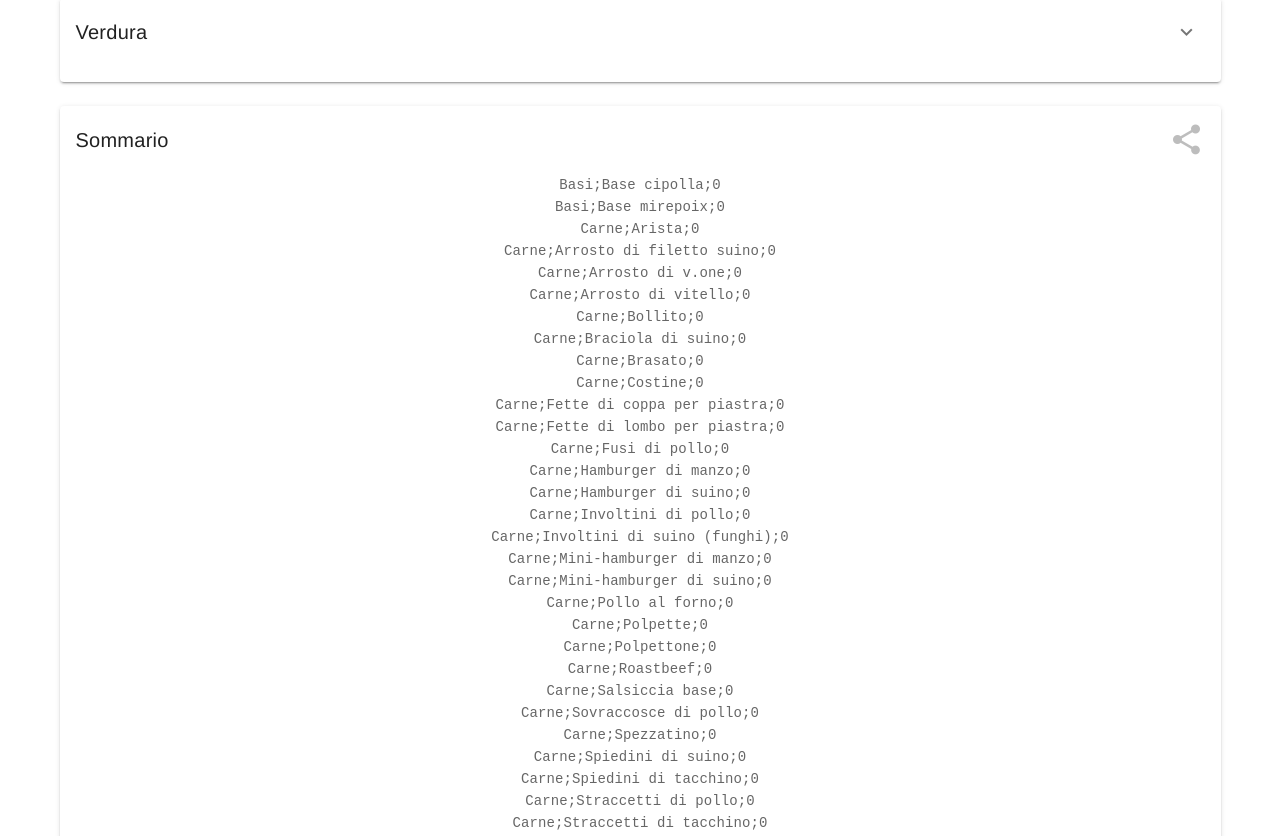
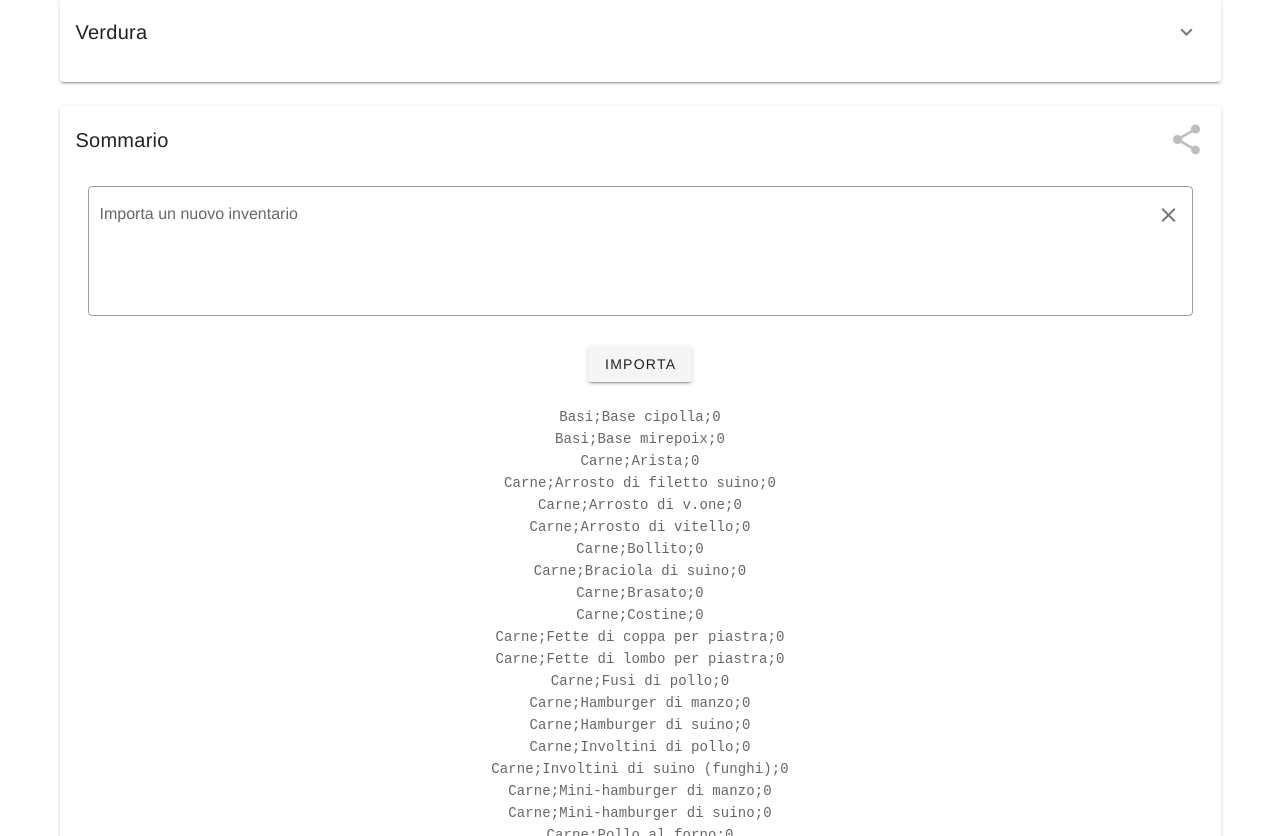
Before and after one commit to vitalegi/warehouse-inventory, a Vue app: page / in a window 1280 px wide. Shown: the part 844-1680 px from the top of the page. Built offline with nearby package versions, Linux system fonts and the light colour scheme; a small style sheet from the web is missing.

Commit message:
import feature

```diff
--- a/src/components/SummaryInventory.vue
+++ b/src/components/SummaryInventory.vue
@@ -8,7 +8,39 @@
       </v-btn>
     </v-card-title>
     <v-card-text>
-      <pre>{{ formatItems() }}</pre>
+      <v-container>
+        <v-row>
+          <v-col cols="12">
+            <v-textarea
+              v-model="newInventory"
+              label="Importa un nuovo inventario"
+              auto-grow
+              outlined
+              append-icon="mdi-close"
+              @click:append="newInventory = ''"
+            ></v-textarea>
+            <v-btn elevation="2" @click="importInventory()">Importa</v-btn>
+            <v-snackbar v-model="snackbar">
+              <ul>
+                <li v-for="error in errors" :key="error">{{ error }}</li>
+              </ul>
+              <template v-slot:action="{ attrs }">
+                <v-btn
+                  color="pink"
+                  text
+                  v-bind="attrs"
+                  @click="snackbar = false"
+                >
+                  Close
+                </v-btn>
+              </template>
+            </v-snackbar>
+          </v-col>
+          <v-col cols="12">
+            <pre>{{ formatItems() }}</pre>
+          </v-col>
+        </v-row>
+      </v-container>
     </v-card-text>
     <v-card-actions>
       <v-spacer></v-spacer>
@@ -34,7 +66,11 @@ import itemService from "@/services/ItemService";
 export default Vue.extend({
   name: "SummaryInventory",
   components: { ConfirmationDialog },
-  data: () => ({}),
+  data: () => ({
+    newInventory: "",
+    snackbar: false,
+    errors: new Array<string>(),
+  }),
   methods: {
     canShare(): boolean {
       return !!navigator.share;
@@ -68,6 +104,44 @@ export default Vue.extend({
       const values = inventoryPersistence.retrieve();
       this.$store.commit("setItems", values);
     },
+    importInventory(): void {
+      console.log("Import", this.newInventory);
+      this.errors.splice(0);
+      const entries = this.newInventory.split("\n");
+      const items = new Array<InventoryItem>();
+
+      entries.forEach((entry: string, index: number) => {
+        try {
+          items.push(this.processImportEntry(entry));
+        } catch (e) {
+          console.error(e.message);
+          this.errors.push(`Linea ${index + 1}, ${e.message}`);
+        }
+      });
+      if (this.errors.length > 0) {
+        this.snackbar = true;
+      }
+      console.log(this.errors.join(", "));
+      if (items.length > 0) {
+        this.$store.commit("overrideItems", items);
+      }
+    },
+    processImportEntry(entry: string): InventoryItem {
+      const values = entry.split(";");
+      if (values.length !== 3) {
+        throw new Error(`"${entry}" non contiene 3 elementi`);
+      }
+      const group = values[0].trim();
+      if (group === "") {
+        throw new Error(`"${entry}" non contiene un gruppo valido`);
+      }
+      const name = values[1].trim();
+      if (group === "") {
+        throw new Error(`"${entry}" non contiene un nome valido`);
+      }
+      const quantity = parseInt(values[2].trim(), 10);
+      return new InventoryItem(name, quantity, group);
+    },
   },
 });
 </script>
--- a/src/services/ItemService.ts
+++ b/src/services/ItemService.ts
@@ -22,6 +22,9 @@ class ItemService {
   }
 
   public sort(items: InventoryItem[]): InventoryItem[] {
+    if (items.length === 0) {
+      return [];
+    }
     return [...items].sort((a, b) => {
       const groupA = a.group.toLowerCase();
       const groupB = b.group.toLowerCase();
--- a/src/store/index.ts
+++ b/src/store/index.ts
@@ -12,6 +12,11 @@ export default new Vuex.Store({
   mutations: {
     addItem(state, item: InventoryItem) {
       state.items.push(item);
+      inventoryPersistence.persist(state.items);
+    },
+    overrideItems(state, items: InventoryItem[]) {
+      state.items.splice(0);
+      state.items.push(...items);
       inventoryPersistence.persist(state.items);
     },
     deleteItem(state, item: InventoryItem) {
```
